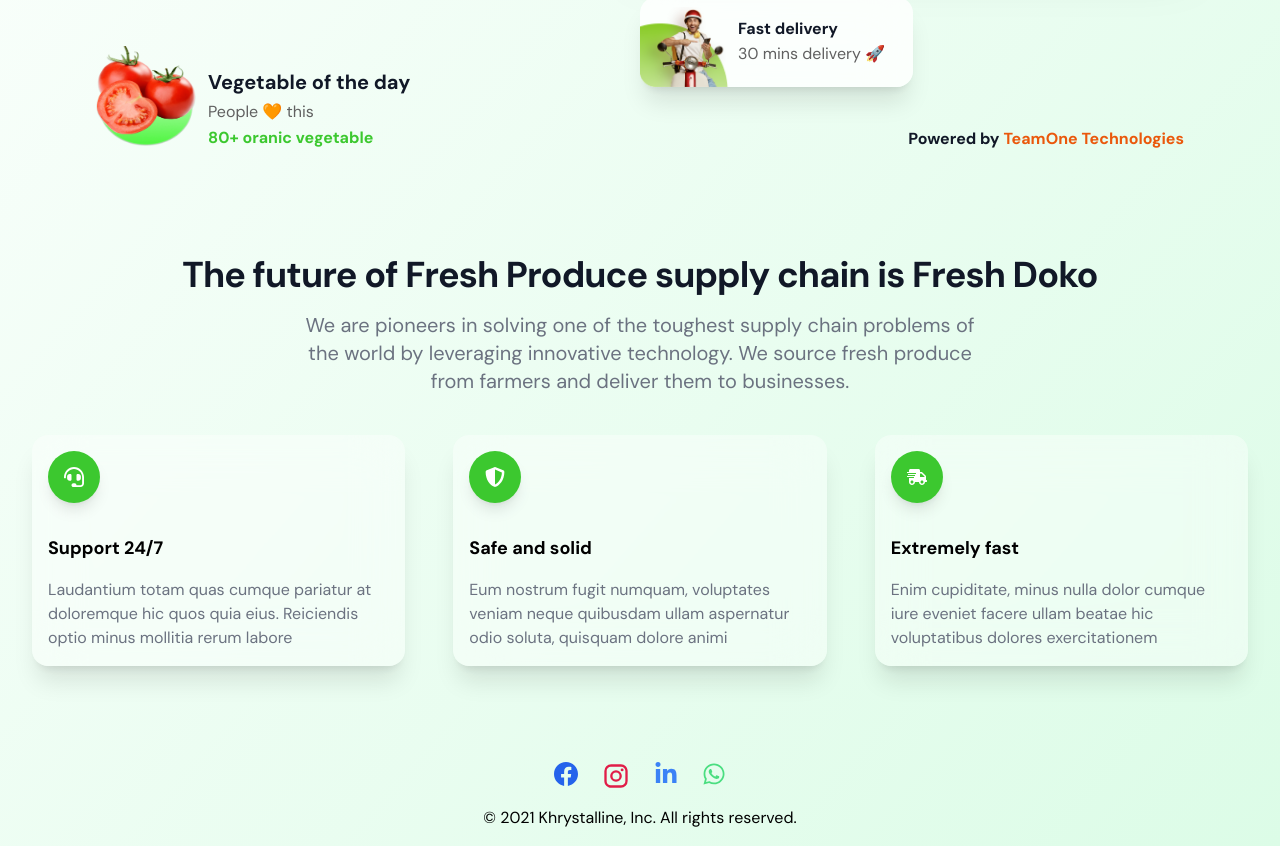
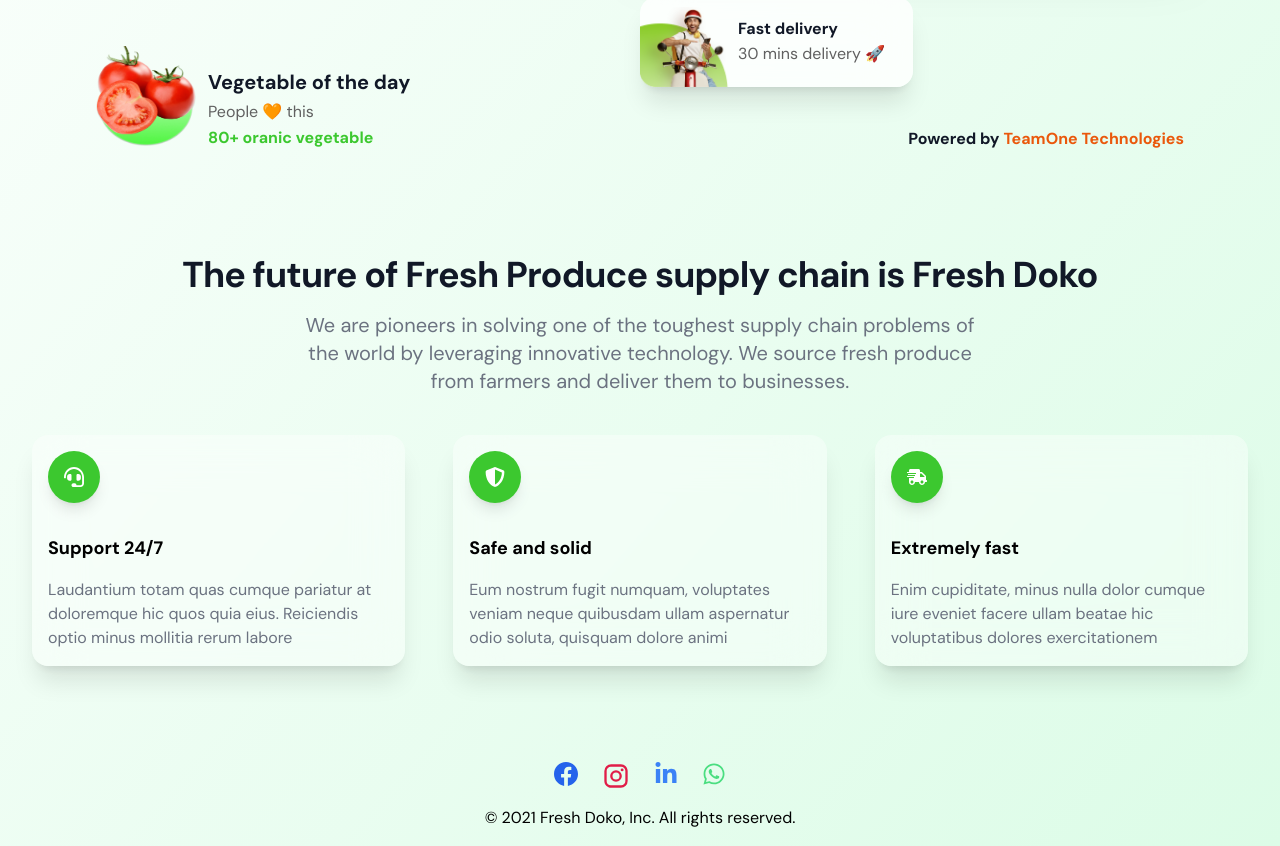
Before and after one commit to team-one-technologies/freshdoko-website-nextjs-tailwind, a Next.js app: page / in a window 1280 px wide. Shown: the part 610-1456 px from the top of the page. Built offline with nearby package versions, Linux system fonts and the light colour scheme.

Commit message:
Some of the changes

```diff
--- a/components/Footer.js
+++ b/components/Footer.js
@@ -52,7 +52,7 @@
             </a>
           </div>
           <p className="mt-8 text-base leading-6 text-center text-black">
-            © 2021 Khrystalline, Inc. All rights reserved.
+            © 2021 Fresh Doko, Inc. All rights reserved.
           </p>
         </div>
   </section>;
--- a/components/NavBar.js
+++ b/components/NavBar.js
@@ -30,7 +30,7 @@
     <>
       <nav
         className={` flex header flex-wrap fixed w-full   items-center justify-between px-2 py-3 z-50  text-gray-800 transition duration-1000${
-          goindDown ? "header--narrow bg-gradient-to-br from-transparent to-green-100 shadow-lg" : ""
+          goindDown ? "header--narrow bg-gradient-to-br from-transparent to-green-100  h-[6rem] text-black" : ""
         }`}
       >
         <div className="container px-4 mx-auto flex flex-wrap items-start justify-between">
```
